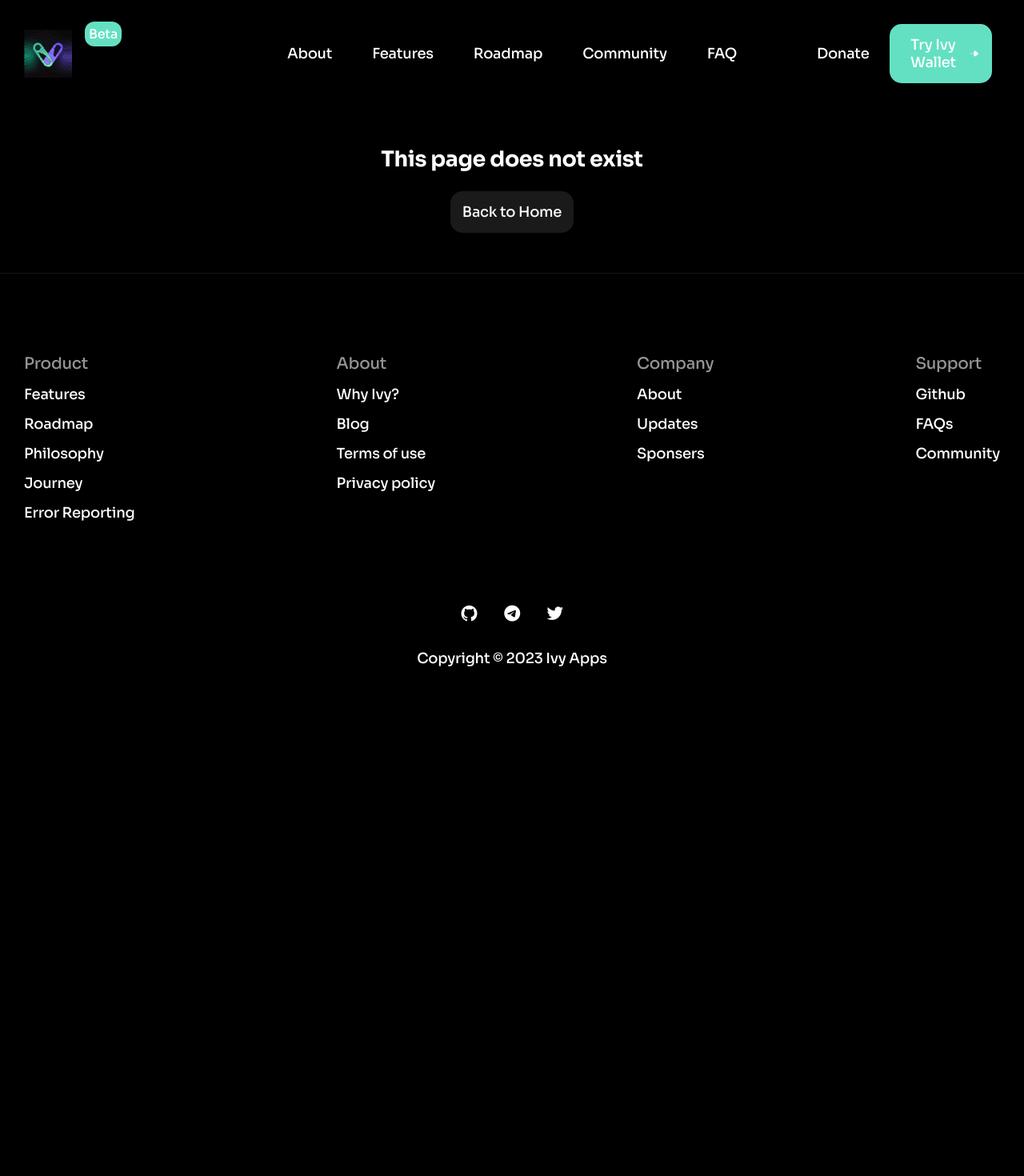
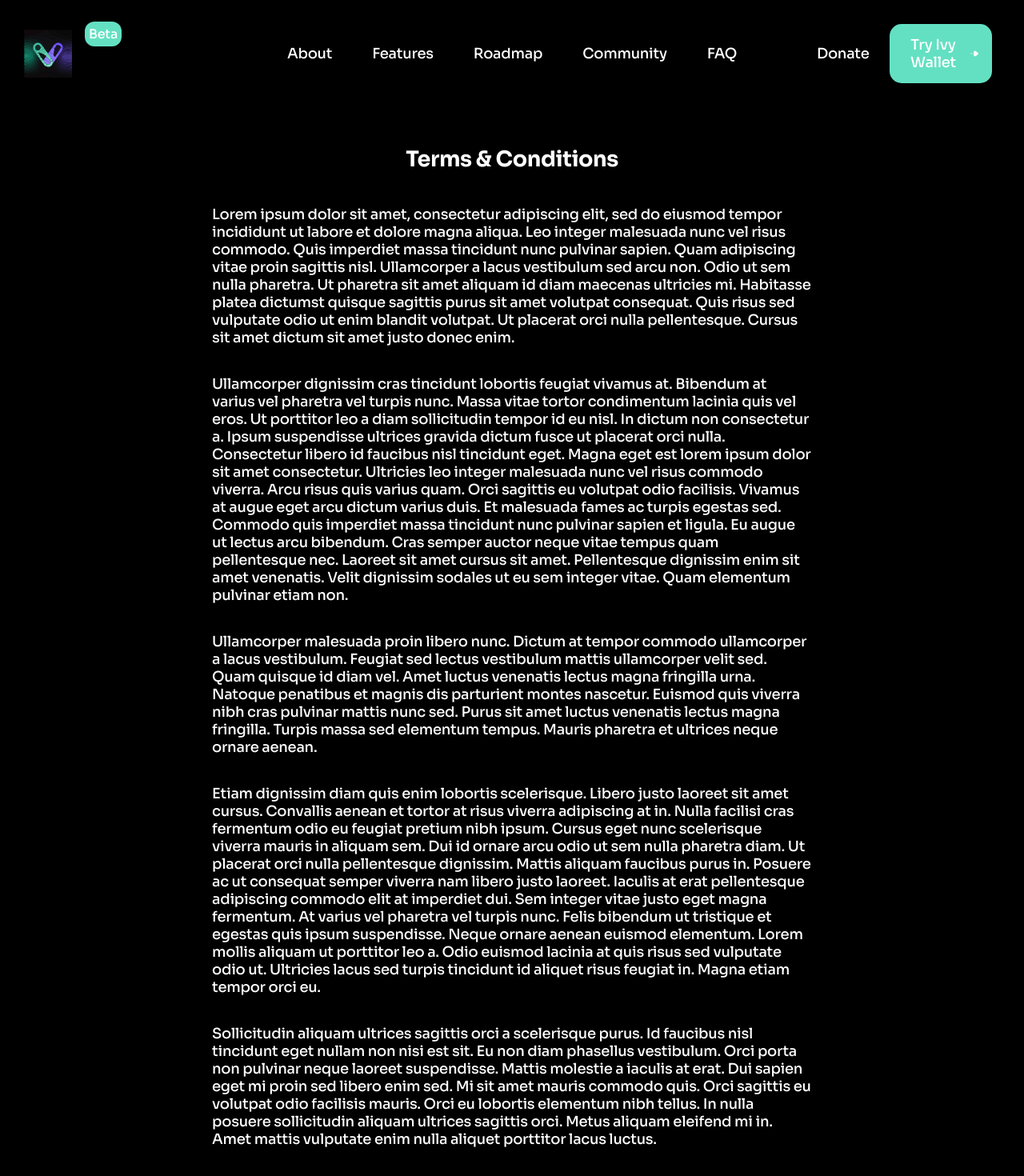
Before and after one commit to Ivy-Apps/ivy-wallet-landing-page, a Next.js app: page /terms-and-conditions in a window 1280 px wide. Before the commit this address had no page. Shown: the top 1470 px of the page at 80% size. Before the commit the page ends 934 px from the top, so only its background shows below. Built offline with nearby package versions, Linux system fonts and the light colour scheme.

Commit message:
feat(page): new terms and condition page

```diff
--- /dev/null
+++ b/pages/terms-and-conditions.jsx
@@ -0,0 +1,29 @@
+import { Container } from "../components/container";
+import styles from "../styles/terms.module.scss";
+
+const Terms = () => {
+  return(
+    <Container>
+      <div className={styles.content_wrapper}>
+        <h2>Terms & Conditions</h2>
+        <p>
+          Lorem ipsum dolor sit amet, consectetur adipiscing elit, sed do eiusmod tempor incididunt ut labore et dolore magna aliqua. Leo integer malesuada nunc vel risus commodo. Quis imperdiet massa tincidunt nunc pulvinar sapien. Quam adipiscing vitae proin sagittis nisl. Ullamcorper a lacus vestibulum sed arcu non. Odio ut sem nulla pharetra. Ut pharetra sit amet aliquam id diam maecenas ultricies mi. Habitasse platea dictumst quisque sagittis purus sit amet volutpat consequat. Quis risus sed vulputate odio ut enim blandit volutpat. Ut placerat orci nulla pellentesque. Cursus sit amet dictum sit amet justo donec enim.
+        </p>
+        <p>
+          Ullamcorper dignissim cras tincidunt lobortis feugiat vivamus at. Bibendum at varius vel pharetra vel turpis nunc. Massa vitae tortor condimentum lacinia quis vel eros. Ut porttitor leo a diam sollicitudin tempor id eu nisl. In dictum non consectetur a. Ipsum suspendisse ultrices gravida dictum fusce ut placerat orci nulla. Consectetur libero id faucibus nisl tincidunt eget. Magna eget est lorem ipsum dolor sit amet consectetur. Ultricies leo integer malesuada nunc vel risus commodo viverra. Arcu risus quis varius quam. Orci sagittis eu volutpat odio facilisis. Vivamus at augue eget arcu dictum varius duis. Et malesuada fames ac turpis egestas sed. Commodo quis imperdiet massa tincidunt nunc pulvinar sapien et ligula. Eu augue ut lectus arcu bibendum. Cras semper auctor neque vitae tempus quam pellentesque nec. Laoreet sit amet cursus sit amet. Pellentesque dignissim enim sit amet venenatis. Velit dignissim sodales ut eu sem integer vitae. Quam elementum pulvinar etiam non.
+        </p>
+        <p>
+          Ullamcorper malesuada proin libero nunc. Dictum at tempor commodo ullamcorper a lacus vestibulum. Feugiat sed lectus vestibulum mattis ullamcorper velit sed. Quam quisque id diam vel. Amet luctus venenatis lectus magna fringilla urna. Natoque penatibus et magnis dis parturient montes nascetur. Euismod quis viverra nibh cras pulvinar mattis nunc sed. Purus sit amet luctus venenatis lectus magna fringilla. Turpis massa sed elementum tempus. Mauris pharetra et ultrices neque ornare aenean.
+        </p>
+        <p>
+          Etiam dignissim diam quis enim lobortis scelerisque. Libero justo laoreet sit amet cursus. Convallis aenean et tortor at risus viverra adipiscing at in. Nulla facilisi cras fermentum odio eu feugiat pretium nibh ipsum. Cursus eget nunc scelerisque viverra mauris in aliquam sem. Dui id ornare arcu odio ut sem nulla pharetra diam. Ut placerat orci nulla pellentesque dignissim. Mattis aliquam faucibus purus in. Posuere ac ut consequat semper viverra nam libero justo laoreet. Iaculis at erat pellentesque adipiscing commodo elit at imperdiet dui. Sem integer vitae justo eget magna fermentum. At varius vel pharetra vel turpis nunc. Felis bibendum ut tristique et egestas quis ipsum suspendisse. Neque ornare aenean euismod elementum. Lorem mollis aliquam ut porttitor leo a. Odio euismod lacinia at quis risus sed vulputate odio ut. Ultricies lacus sed turpis tincidunt id aliquet risus feugiat in. Magna etiam tempor orci eu.
+        </p>
+        <p>
+          Sollicitudin aliquam ultrices sagittis orci a scelerisque purus. Id faucibus nisl tincidunt eget nullam non nisi est sit. Eu non diam phasellus vestibulum. Orci porta non pulvinar neque laoreet suspendisse. Mattis molestie a iaculis at erat. Dui sapien eget mi proin sed libero enim sed. Mi sit amet mauris commodo quis. Orci sagittis eu volutpat odio facilisis mauris. Orci eu lobortis elementum nibh tellus. In nulla posuere sollicitudin aliquam ultrices sagittis orci. Metus aliquam eleifend mi in. Amet mattis vulputate enim nulla aliquet porttitor lacus luctus.
+        </p>
+      </div>
+    </Container>
+  )
+}
+
+export default Terms;
--- /dev/null
+++ b/styles/terms.module.scss
@@ -0,0 +1,9 @@
+.content_wrapper {
+  display: flex;
+  flex-direction: column;
+  justify-content: center;
+  align-items: center;
+  p {
+    max-width: 750px;
+  }
+}
```
